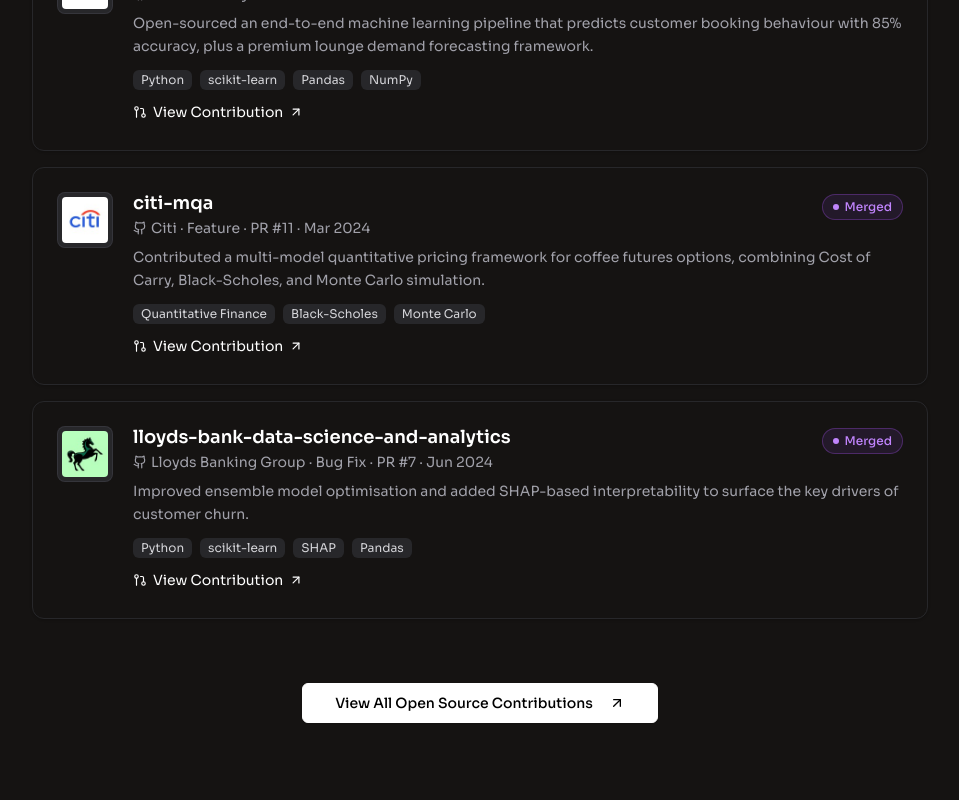
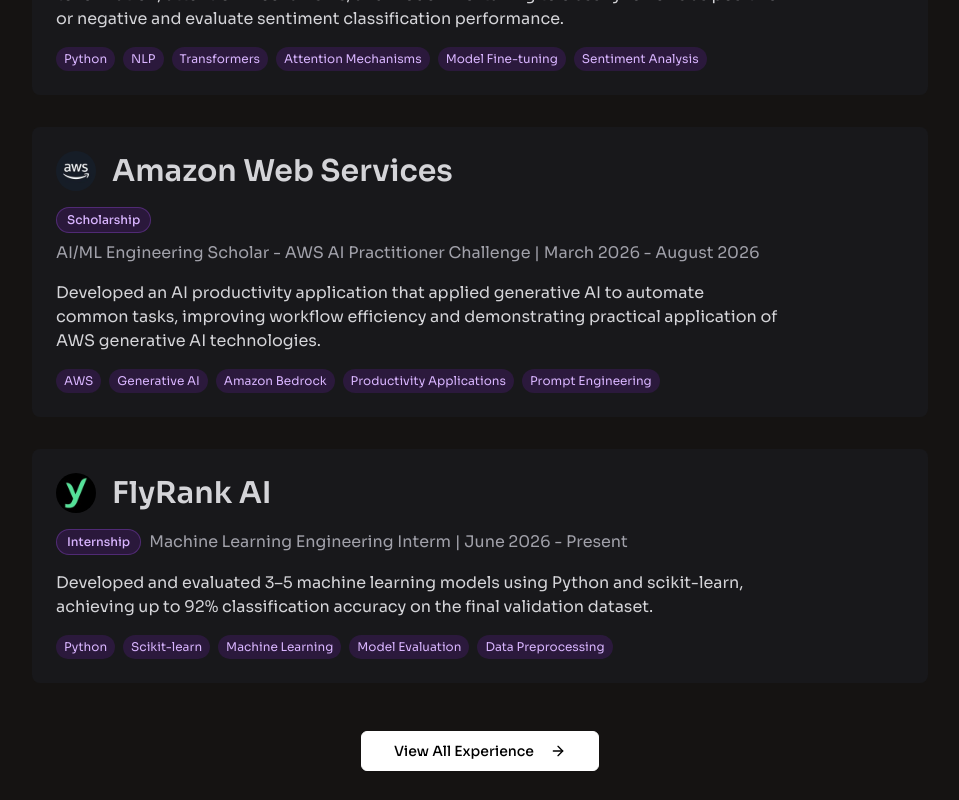
Before and after one commit to charlesakinnurun/charlesakinnurun, a Next.js app: page / in a window 1280 px wide. Shown: the part 2900-3700 px from the top of the page, without its empty margins (160-1119 px from the left). Built offline with nearby package versions, Linux system fonts and the light colour scheme.

Commit message:
feat (experience): add home experience section

```diff
--- /dev/null
+++ b/components/Experience.jsx
@@ -0,0 +1,53 @@
+'use client'
+
+import { useState } from 'react'
+import Link from 'next/link'
+import { ArrowRight } from 'lucide-react'
+import { Button } from "@/components/ui/button"
+import ExperienceCard from "@/components/ExperienceCard"
+import ExperienceModal from "@/components/ExperienceModal"
+import { experiences } from "@/data/experience"
+
+const PREVIEW_COUNT = 3
+
+export default function Experience() {
+  const [selectedExperience, setSelectedExperience] = useState(null)
+
+  const previewExperiences = experiences.slice(0, PREVIEW_COUNT)
+
+  return (
+    <section id="experience" className="py-20 px-4 sm:px-6 lg:px-8 text-zinc-300">
+      <div className="max-w-4xl mx-auto">
+        <h2 className="text-4xl sm:text-6xl lg:text-5xl font-bold mb-10 text-center bg-gradient-to-r from-white to-zinc-600 text-transparent bg-clip-text">
+          Experience
+        </h2>
+
+        <ExperienceCard
+          experiences={previewExperiences}
+          title=""
+          onSelect={setSelectedExperience}
+        />
+
+        <div className="mt-12 text-center">
+          <Link href="/experience">
+            <Button
+              variant="outline"
+              size="lg"
+              className="text-black bg-white border-white hover:bg-black hover:text-white transition-colors duration-300"
+            >
+              View All Experience
+              <ArrowRight className="ml-2 h-4 w-4" />
+            </Button>
+          </Link>
+        </div>
+      </div>
+
+      {selectedExperience && (
+        <ExperienceModal
+          experience={selectedExperience}
+          onClose={() => setSelectedExperience(null)}
+        />
+      )}
+    </section>
+  )
+}
```
